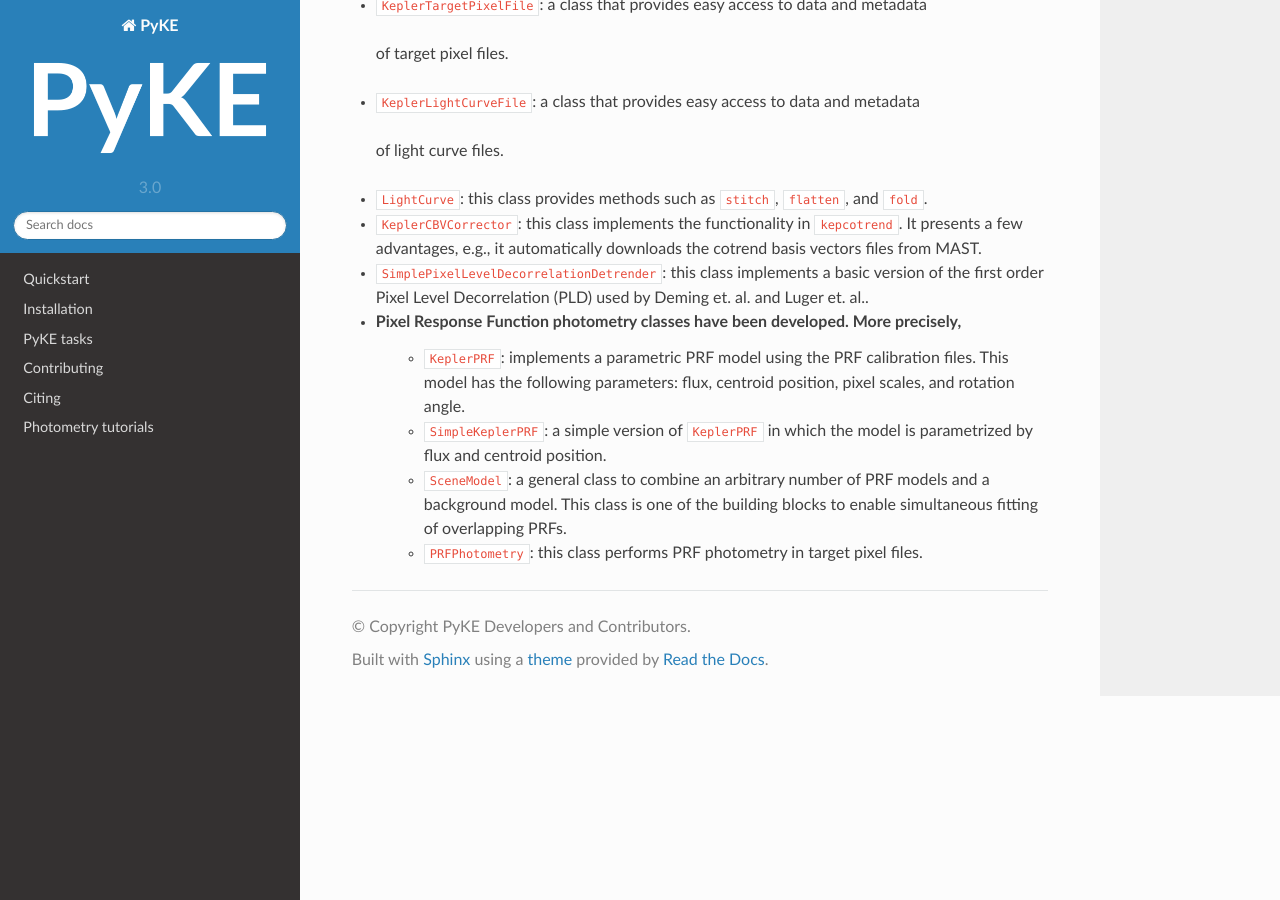
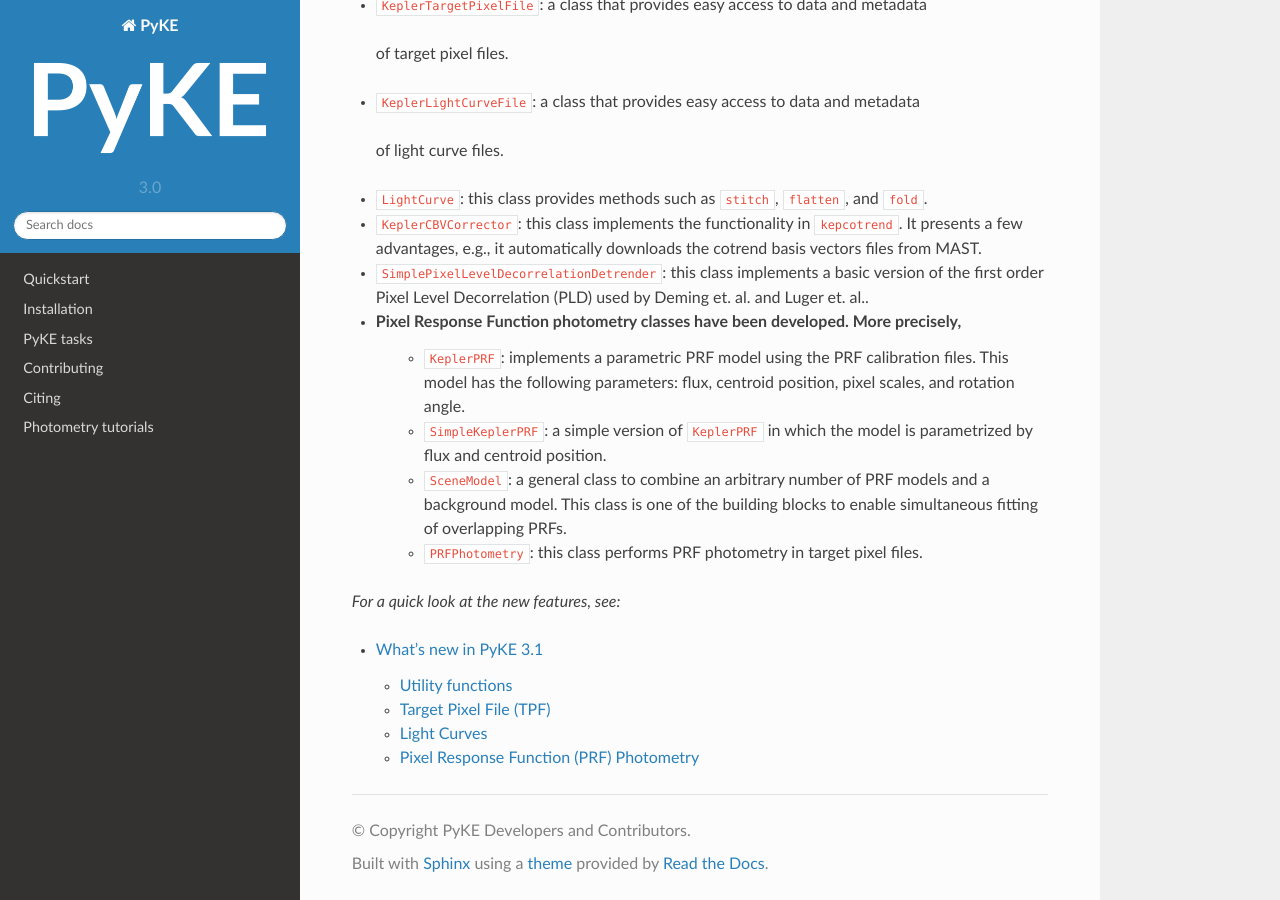
Before and after one commit to KeplerGO/pyke, a Sphinx documentation site: the page built from docs/source/whatsnew/3.1.rst, in a window 1280 px wide and 900 px high, scrolled down 509 px. Built offline with Sphinx 7.4.7 and the Read the Docs theme 2.0.0, drawn with Linux system fonts in a browser that asks for light colours.

Commit message:
update what's new section in the docs and update github README

```diff
--- a/docs/source/index.rst
+++ b/docs/source/index.rst
@@ -13,7 +13,7 @@
 .. .. image:: _static/images/pyke-overview.png
 
 *******************
-:doc:`whatsnew/3.0`
+:doc:`whatsnew/3.1`
 *******************
 
 .. _user-docs:
--- a/docs/source/whatsnew/3.1.rst
+++ b/docs/source/whatsnew/3.1.rst
@@ -3,6 +3,7 @@
 =======================
 What's new in PyKE 3.1?
 =======================
+
 
 PyKE 3.1 provides the following improvements:
 
@@ -46,3 +47,9 @@
       and a background model. This class is one of the building blocks to enable
       simultaneous fitting of overlapping PRFs.
     * ``PRFPhotometry``: this class performs PRF photometry in target pixel files.
+
+*For a quick look at the new features, see:*
+
+.. toctree::
+
+    ../tutorials/ipython_notebooks/whatsnew31.ipynb
```
Also changed, not shown: README.rst (+7 -6 lines).
